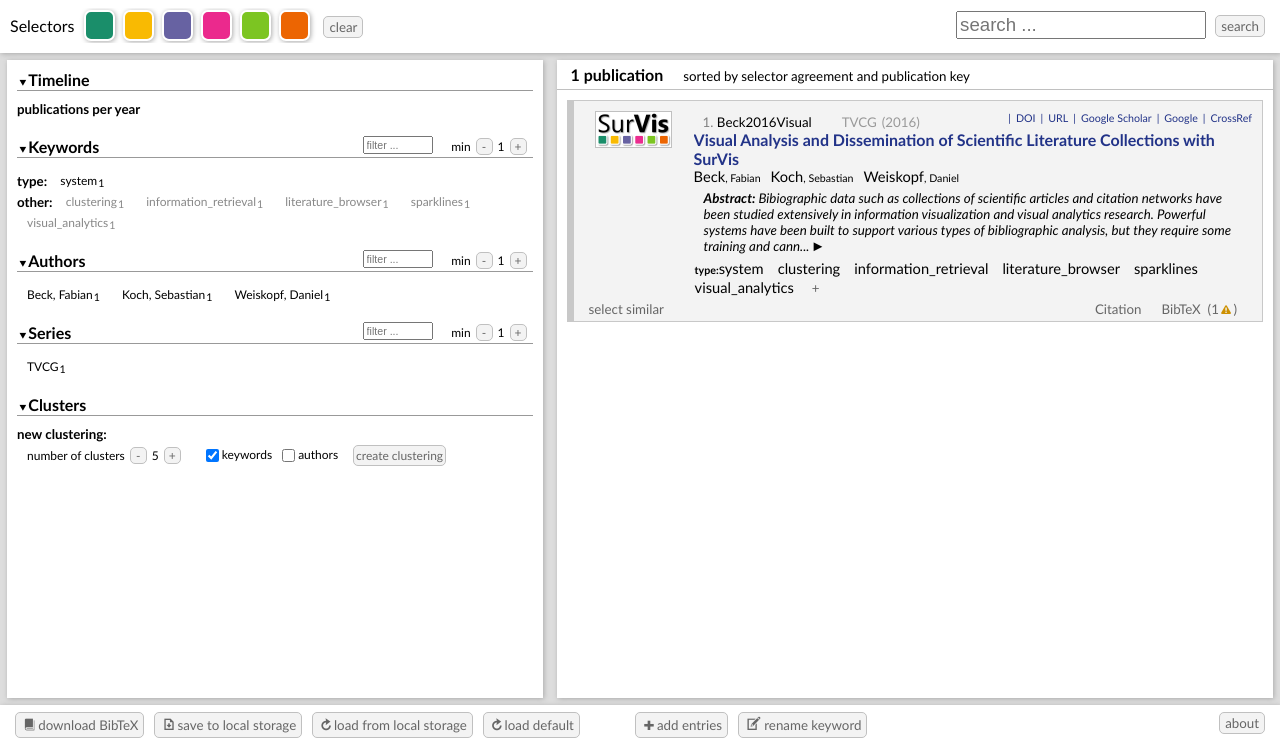
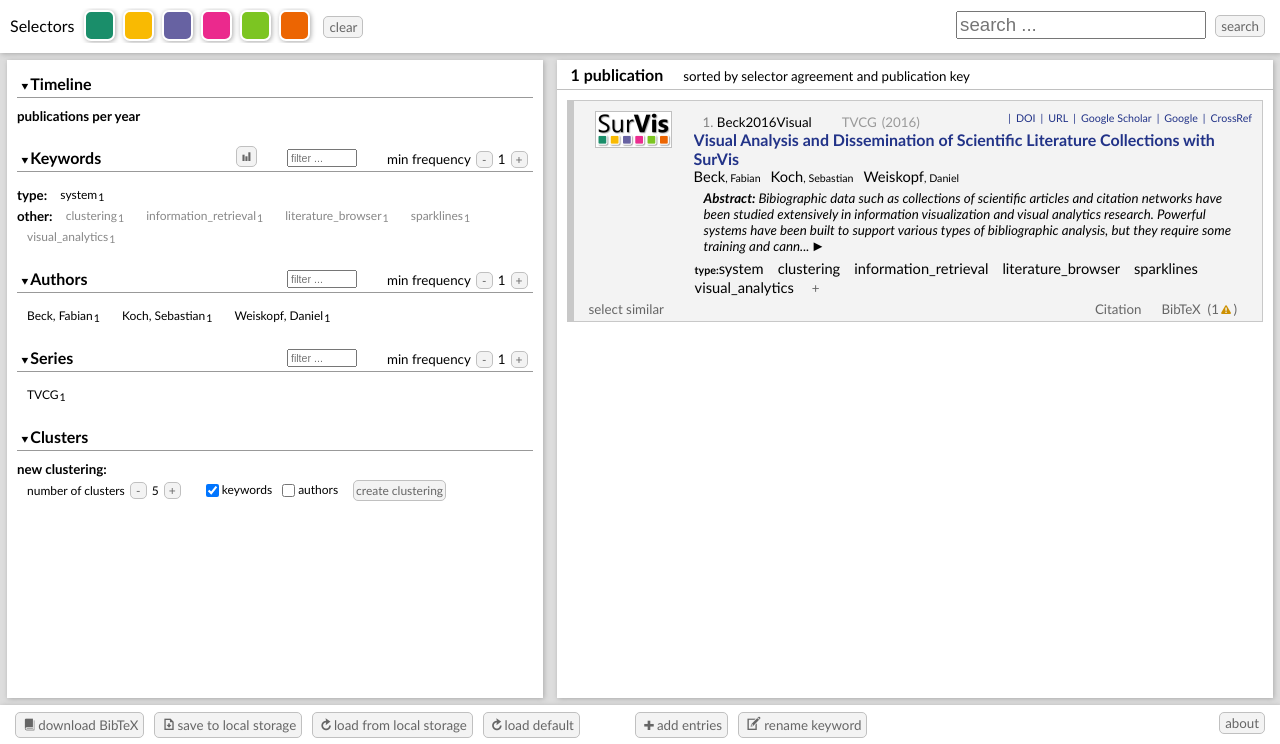
Before and after one commit to fabian-beck/survis, a plain HTML site: page src/index.html in a window 1280 px wide. Shown: the part 56-800 px from the top of the page. Drawn offline with nearby package versions, Linux system fonts and the light colour scheme.

Commit message:
integrated network vis with with keywords panel

```diff
--- a/src/js/network.js
+++ b/src/js/network.js
@@ -1,11 +1,13 @@
 const network = (function () {
 
     return {
+        hidden: true,
         update: function () {
-            $('#network').empty();
+            $('#network_vis').empty();
+            if (this.hidden) return;
             const width = $('#timeline').width() - 3;
-            const height = width;
-            var chart = d3.select('#network').append('svg')
+            const height = width * 0.75;
+            var chart = d3.select('#network_vis').append('svg')
                 .attr('class', 'chart')
                 .style('border', '1px solid black')
                 .attr('height', height + 'px');
@@ -13,6 +15,52 @@ const network = (function () {
             graph = computeGraph();
             layout(graph, chart, width, height);
         }
+    }
+
+    function computeGraph() {
+        const nEntries = Object.keys(bib.entries).length;
+        const nodes = Object.keys(bib.keywordFrequencies)
+            .filter(keyword => bib.keywordFrequencies[keyword] > 5)
+            .map(keyword => { return { 'id': keyword, 'frequency': bib.keywordFrequencies[keyword] }; });
+        const links = [];
+        nodes.forEach(nodeA => {
+            nodes.forEach(nodeB => {
+                if (nodeA.id != nodeB.id) {
+                    let intersectionSize = 0;
+                    Object.keys(bib.parsedEntries).forEach(entry => {
+                        if (bib.parsedEntries[entry].keywords.indexOf(nodeA.id) >= 0 && bib.parsedEntries[entry].keywords.indexOf(nodeB.id) >= 0) {
+                            intersectionSize += 1;
+                        }
+                    });
+                    const weight = intersectionSize / bib.keywordFrequencies[nodeA.id];
+                    if (weight > 0.4) {
+                        links.push({
+                            'source': nodeA.id,
+                            'target': nodeB.id,
+                            'weight': weight,
+                        });
+                    }
+                }
+            });
+        });
+        links.forEach(linkA => {
+            linkA.degree = links.filter(linkB =>
+                linkA.source === linkB.source || linkA.target === linkB.target
+                || linkA.source === linkB.target || linkA.target === linkB.source
+            ).length;
+            linkA.strength = Math.pow((Math.pow(linkA.weight, 0.2)) / Math.pow(linkA.degree, 0.5), 0.7)
+        });
+        nodes.forEach(node => {
+            let neighborhoodNodeSizes = 0;
+            links.forEach(link => {
+                if (link.source === node.id) {
+                    neighborhoodNodeSizes += bib.keywordFrequencies[link.target];
+                }
+            });
+            node.relativeImportance = Math.pow(bib.keywordFrequencies[node.id] / nEntries, 0.5)
+                * Math.pow(bib.keywordFrequencies[node.id] / Math.max(bib.keywordFrequencies[node.id], neighborhoodNodeSizes), 0.5);
+        });
+        return { links, nodes };
     }
 
     function layout(graph, chart, width, height) {
@@ -96,51 +144,4 @@ const network = (function () {
         }
     }
 
-    function computeGraph() {
-        const nEntries = Object.keys(bib.entries).length;
-        const nodes = Object.keys(bib.keywordFrequencies)
-            .filter(keyword => bib.keywordFrequencies[keyword] > 5)
-            .map(keyword => { return { 'id': keyword, 'frequency': bib.keywordFrequencies[keyword] }; });
-        const links = [];
-        nodes.forEach(nodeA => {
-            nodes.forEach(nodeB => {
-                if (nodeA.id != nodeB.id) {
-                    let intersectionSize = 0;
-                    Object.keys(bib.parsedEntries).forEach(entry => {
-                        if (bib.parsedEntries[entry].keywords.indexOf(nodeA.id) >= 0 && bib.parsedEntries[entry].keywords.indexOf(nodeB.id) >= 0) {
-                            intersectionSize += 1;
-                        }
-                    });
-                    const weight = intersectionSize / bib.keywordFrequencies[nodeA.id];
-                    if (weight > 0.4) {
-                        links.push({
-                            'source': nodeA.id,
-                            'target': nodeB.id,
-                            'weight': weight,
-                        });
-                    }
-                }
-            });
-        });
-        links.forEach(linkA => {
-            linkA.degree = links.filter(linkB =>
-                linkA.source === linkB.source || linkA.target === linkB.target
-                || linkA.source === linkB.target || linkA.target === linkB.source
-            ).length;
-            linkA.strength =  Math.pow((Math.pow(linkA.weight, 0.2)) / Math.pow(linkA.degree, 0.5), 0.7)
-        });
-        console.log(links)
-        nodes.forEach(node => {
-            let neighborhoodNodeSizes = 0;
-            links.forEach(link => {
-                if (link.source === node.id) {
-                    neighborhoodNodeSizes += bib.keywordFrequencies[link.target];
-                }
-            });
-            node.relativeImportance = Math.pow(bib.keywordFrequencies[node.id] / nEntries, 0.5)
-                * Math.pow(bib.keywordFrequencies[node.id] / Math.max(bib.keywordFrequencies[node.id], neighborhoodNodeSizes), 0.5);
-        });
-        return { links, nodes };
-    }
-
 })();
--- a/src/js/page.js
+++ b/src/js/page.js
@@ -10,7 +10,7 @@ const page = (function () {
             initResult();
             initFooter();
             addActions();
-            page.generateTooltips($('body'));
+            this.generateTooltips($('body'));
         },
         update: function (scrollToTop) {
             $('.tooltipstered').tooltipster('hide');
@@ -59,6 +59,11 @@ const page = (function () {
             div.find('.tooltip').tooltipster({
                 theme: 'tooltipster-survis'
             });
+        },
+        toggleControl: function (div) {
+            div.parent().find('.toggle-container').toggle();
+            var symbol = div.find('span.symbol').first();
+            symbol.text(symbol.text() == '/' ? '>' : '/');
         }
     };
 
@@ -146,17 +151,17 @@ const page = (function () {
         var timelineContainerDiv = $('<div>', {
             id: 'timeline-container'
         }).appendTo(controlDiv);
-        var timelineHeading = $('<h2><span class="symbol">/</span>Timeline</h2>').appendTo(timelineContainerDiv);
+        const timelineHeading = $(`
+            <div class="tags-header">
+                <h2><span class="symbol">/</span>Timeline</h2>
+            </div>`)
+            .appendTo(timelineContainerDiv);
         timelineHeading.click(function () {
-            uiUtil.toggleControl(timelineHeading);
+            page.toggleControl(timelineHeading);
             page.updateTimeline();
         });
         $('<div>', {
             id: 'timeline',
-            class: 'toggle-container'
-        }).appendTo(timelineContainerDiv);
-        $('<div>', {
-            id: 'network',
             class: 'toggle-container'
         }).appendTo(timelineContainerDiv);
         $('<div>', {
@@ -166,9 +171,13 @@ const page = (function () {
             id: 'clusters',
             class: 'tag_cloud'
         }).appendTo(controlDiv);
-        var clusterHeading = $('<h2><span class="symbol">/</span>Clusters</h2>').appendTo(clustersDiv);
+        var clusterHeading = $(`
+            <div class="tags-header">
+                <h2><span class="symbol">/</span>Clusters</h2>
+            </div>`)
+            .appendTo(clustersDiv);
         clusterHeading.click(function () {
-            uiUtil.toggleControl(clusterHeading);
+            page.toggleControl(clusterHeading);
             page.updateTimeline();
         });
         $('<div>', {
--- a/src/js/tags.js
+++ b/src/js/tags.js
@@ -3,10 +3,6 @@ const tags = (function () {
     var tagIDCache = {};
 
     return {
-
-        /**
-         * Updates all tag clouds
-         */
         updateTagClouds: function () {
             bib.keywordFrequencies = {};
             $('#tag_clouds').find('.tags-container').empty();
@@ -14,7 +10,6 @@ const tags = (function () {
                 updateTagCloud(this);
             });
         }
-
     };
 
     function updateTagCloud(options) {
@@ -223,8 +218,12 @@ const tags = (function () {
             }
             options.minTagFrequency = i + 1;
         }
-        var id = 'tag_cloud_' + options.field;
-        var tagCloudDiv = $(id);
+        if (options.minTagFrequency < 1) {
+            options.minTagFrequency = 1
+        }
+
+        const id = 'tag_cloud_' + options.field;
+        let tagCloudDiv = $(id);
         if (tagCloudDiv.length == 0) {
             tagCloudDiv = $('<div>', {
                 class: 'tag_cloud',
@@ -233,58 +232,57 @@ const tags = (function () {
             $('#tag_clouds').append(tagCloudDiv);
         }
         tagCloudDiv.empty();
-        var tagOccurrenceDiv = $('<div>', {
-            class: 'tag_occurrence toggle-container',
-            text: 'min'
-        }).appendTo(tagCloudDiv);
-        var frequencySpan = $('<span>', {
-            text: Math.max(1, options.minTagFrequency)
-        });
-        var buttonDec = $('<div>', {
-            class: 'button dec small',
-            text: '-'
-        }).appendTo(tagOccurrenceDiv);
-        buttonDec.click(function () {
+
+        const tagsHeaderDiv = $(`
+                <div class="tags-header">
+                    <h2><span class="symbol">/</span>${options.title}</h2>
+                    <div class="tag_occurrence toggle-container" style="">min frequency<div class="button dec small">-</div><span>${Math.max(1, options.minTagFrequency)}</span><div class="button inc small">+</div></div>
+                    <div class="toggle-container">
+                        <form class="tag_cloud_filter" style="">
+                            <input type="search" placeholder="filter ...">
+                        </form>
+                    </div>
+                </div>`)
+            .appendTo(tagCloudDiv);
+        if (options.field === 'keywords') {
+            const visButton = $(`
+                <div id="network_vis_button" class="button tooltip toggle-container" title="show/hide keyword relationships as network visualization">
+                    <span class="symbol">7</span>
+                </div>`)
+                .appendTo(tagsHeaderDiv);
+            visButton.click(() => {
+                network.hidden = !network.hidden;
+                visButton.toggleClass('active');
+                network.update();
+            })
+            $(`<div id="network_vis" class="toggle-container"></div>`)
+                .appendTo(tagCloudDiv);
+        }
+        $('<div class="tags-container toggle-container"></div>')
+            .appendTo(tagCloudDiv);
+
+        tagsHeaderDiv.find('.dec').click(() => {
             if (options.minTagFrequency > 1) {
                 options.minTagFrequency--;
-                frequencySpan.text(options.minTagFrequency);
+                tagsHeaderDiv.find('.tag_occurrence span').text(options.minTagFrequency);
                 page.updateTags();
             }
         });
-        if (options.minTagFrequency < 1) {
-            options.minTagFrequency = 1
-        }
-        frequencySpan.appendTo(tagOccurrenceDiv);
-        var buttonInc = $('<div>', {
-            class: 'button inc small',
-            text: '+'
-        }).appendTo(tagOccurrenceDiv);
-        buttonInc.click(function () {
+        tagsHeaderDiv.find('.inc').click(function () {
             options.minTagFrequency++;
-            frequencySpan.text(options.minTagFrequency);
+            tagsHeaderDiv.find('.tag_occurrence span').text(options.minTagFrequency);
             page.updateTags();
         });
-
-        var tagCloudFilterForm = $('<form>', {
-            class: 'tag_cloud_filter toggle-container'
-        }).appendTo(tagCloudDiv);
-        var tagCloudFilterInput = $('<input type="search" placeholder="filter ..."/>').appendTo(tagCloudFilterForm);
-
-        tagCloudFilterInput.on('input', function () {
+        tagsHeaderDiv.find('.tag_cloud_filter input').on('input', () => {
             filterTags(tagCloudDiv);
         });
-        tagCloudFilterForm.submit(function () {
-            return false;
+        tagsHeaderDiv.find('.tag_cloud_filter').submit(event => event.preventDefault());
+        tagsHeaderDiv.click(() => {
+            page.toggleControl(tagsHeaderDiv);
         });
+        tagsHeaderDiv.find('.button, form').click(event => event.stopPropagation());
 
-        var h2Div = $('<h2><span class="symbol">/</span>' + options.title + '</h2>').appendTo(tagCloudDiv);
-        h2Div.click(function () {
-            uiUtil.toggleControl(h2Div);
-        });
-
-        tagCloudDiv.append($('<div>', {
-            class: 'tags-container toggle-container'
-        }));
+        page.generateTooltips(tagsHeaderDiv);
 
         return tagCloudDiv;
     }
--- a/src/js/util.js
+++ b/src/js/util.js
@@ -164,13 +164,3 @@ const browserUtil = (function () {
         }
     }
 })();
-
-const uiUtil = (function () {
-    return {
-        toggleControl: function (h2Div) {
-            h2Div.parent().children('.toggle-container').toggle();
-            var symbol = h2Div.find('span.symbol');
-            symbol.text(symbol.text() == '/' ? '>' : '/');
-        },
-    }
-})();
--- a/src/styles/style.css
+++ b/src/styles/style.css
@@ -2,6 +2,7 @@
     --bgColor1: white;
     --bgColor2: #f3f3f3;
     --bgColor3: #ddd;
+    --activeBgColor: #ccc;
     --warningBgColor: #fcefa1;
     --errorBgColor: #fef1ec;
     --lightBorder: 1px solid silver;
@@ -94,8 +95,12 @@ a:visited {
 
 .button:hover {
     border: 1px solid #666666;
-    background: #CCCCCC;
+    background: var(--activeBgColor);
     color: black;
+}
+
+.button.active {
+    background-color: var(--activeBgColor);
 }
 
 .ui-layout-resizer {
@@ -163,10 +168,11 @@ a:visited {
     overflow-y: scroll !important;
 }
 
-#control h2 {
-    font-size: 12pt;
+#control .tags-header {
     border-bottom: var(--strongBorder);
+    width: 100%;
     clear: both;
+    height: 27px;
     margin: 0 0 10px 0;
     cursor: pointer;
     -webkit-touch-callout: none;
@@ -177,36 +183,31 @@ a:visited {
     user-select: none;
 }
 
-#control h2:hover {
+#control .tags-header:hover {
     background: var(--bgColor3);
+}
+
+#control h2 {
+    font-size: 12pt;
+    float: left;
+    margin: 4px 0 0 2px;
 }
 
 #control h2 .symbol {
     font-size: var(--fontSmall);
 }
 
-#control .tag_cloud_filter {
-    font-size: 9pt;
+#control .tags-header > div {
     float: right;
     position: relative;
-    height: 0;
-    top: -1px;
-    left: -100px;
-    margin: 0;
+    font-size: var(--fontSmall);
+    margin: 2px 0 0 30px;
 }
 
 #control .tag_cloud_filter input {
     width: 70px;
     font-size: 8pt;
-}
-
-#control .tag_occurrence {
-    font-size: 9pt;
-    float: right;
-    position: relative;
-    height: 0;
-    top: -4px;
-    left: -1px;
+    margin-top: 3px;
 }
 
 #control .button {
```
